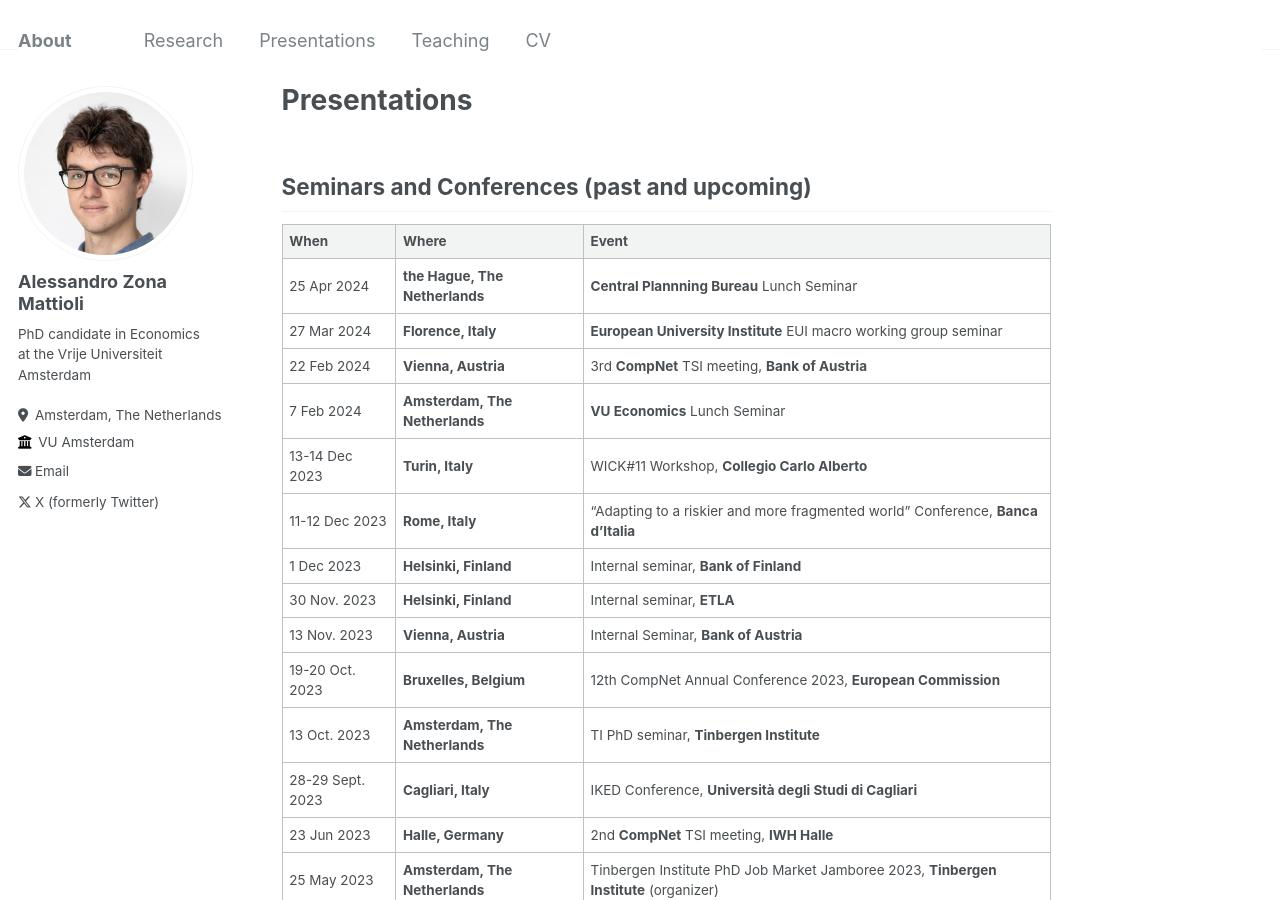
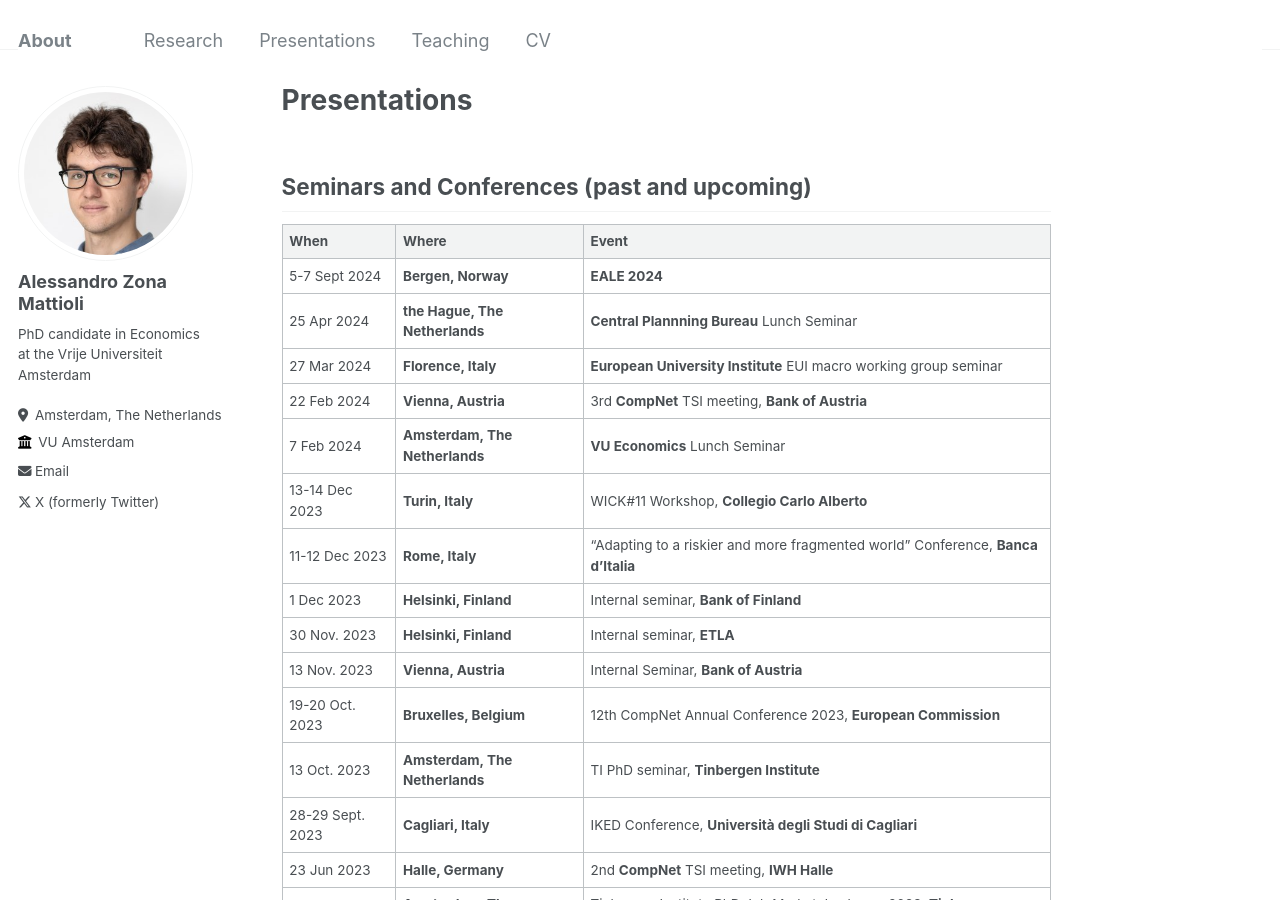
Before and after one commit to zmale/alessandrozonamattioli.github.io, a Jekyll site: the page built from _pages/presentations.md, in a window 1280 px wide and 900 px high. Built offline with Jekyll 4.4.1, drawn with Linux system fonts in a browser that asks for light colours.

Commit message:
Update presentations.md

```diff
--- a/_pages/presentations.md
+++ b/_pages/presentations.md
@@ -7,6 +7,7 @@ title: Presentations
 
 | When | Where | Event |
 | --- | --- | --- |
+| 5-7 Sept 2024  | **Bergen, Norway** | **EALE 2024** |
 | 25 Apr 2024  | **the Hague, The Netherlands** | **Central Plannning Bureau** Lunch Seminar |
 | 27 Mar 2024  | **Florence, Italy** | **European University Institute** EUI macro working group seminar |
 | 22 Feb 2024 | **Vienna, Austria**     | 3rd **CompNet** TSI meeting, **Bank of Austria** |
```
